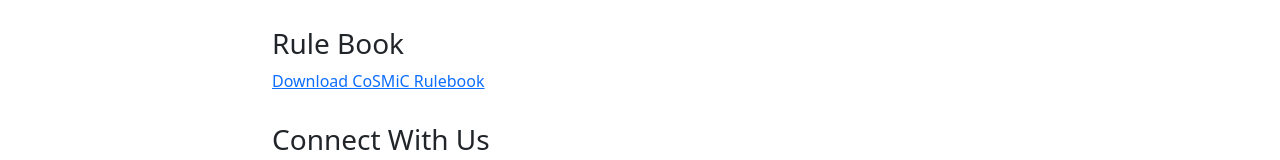
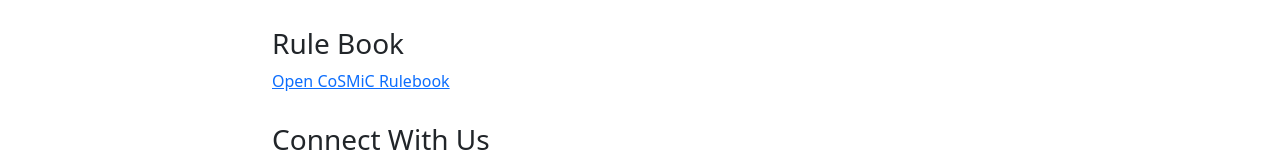
Before and after one commit to gannon-guess/cosmic, a React (Create React App) app: page / in a window 1280 px wide. Shown: the part 524-684 px from the top of the page. Built offline with nearby package versions, Linux system fonts and the light colour scheme.

Commit message:
Main.js rulebook link to external tab

```diff
--- a/src/Main.js
+++ b/src/Main.js
@@ -73,12 +73,13 @@
                             </div>
                         </div>
 
-                        <div style={{marginTop:'30px'}}>
+                        <div style={{ marginTop: '30px' }}>
                             <h3>Rule Book</h3>
-                            <a href="/files/CoSMiCguidebook-2025-Rev1.pdf" download="CoSMiC_Rulebook.pdf">
-                                Download CoSMiC Rulebook
+                            <a href="/files/CoSMiCguidebook-2025-Rev1.pdf" target="_blank" rel="noopener noreferrer">
+                                Open CoSMiC Rulebook
                             </a>
                         </div>
+                        {/* <embed src="/files/CoSMiCguidebook-2025-Rev1.pdf" width="500" height="375" type="application/pdf"></embed> */}
 
                         <div style={{marginTop:'30px'}}>
                             <h3 >Connect With Us</h3>
```
